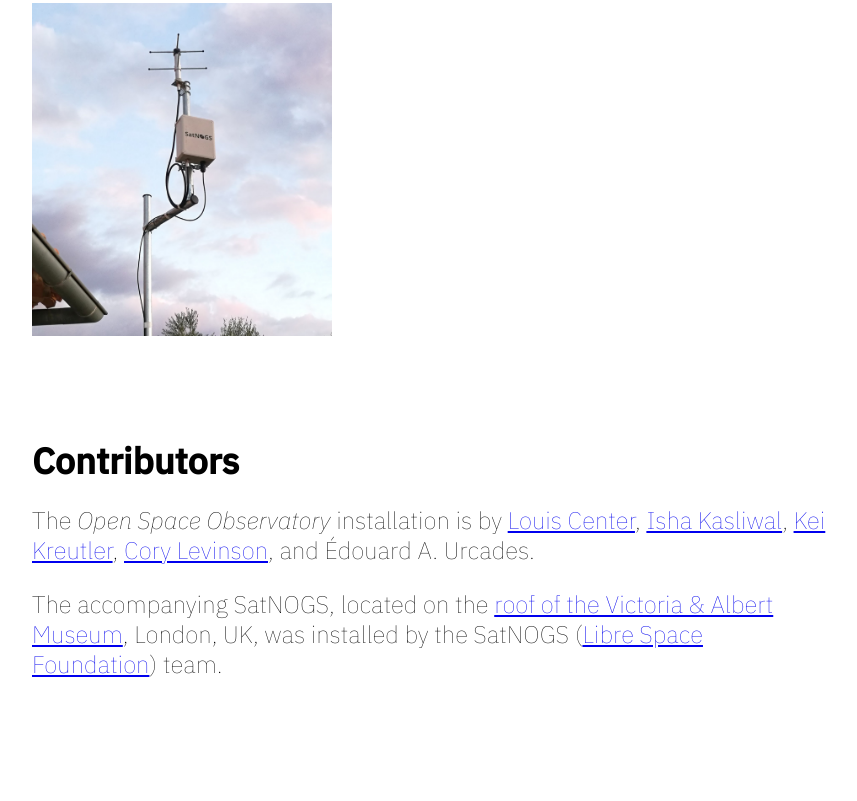
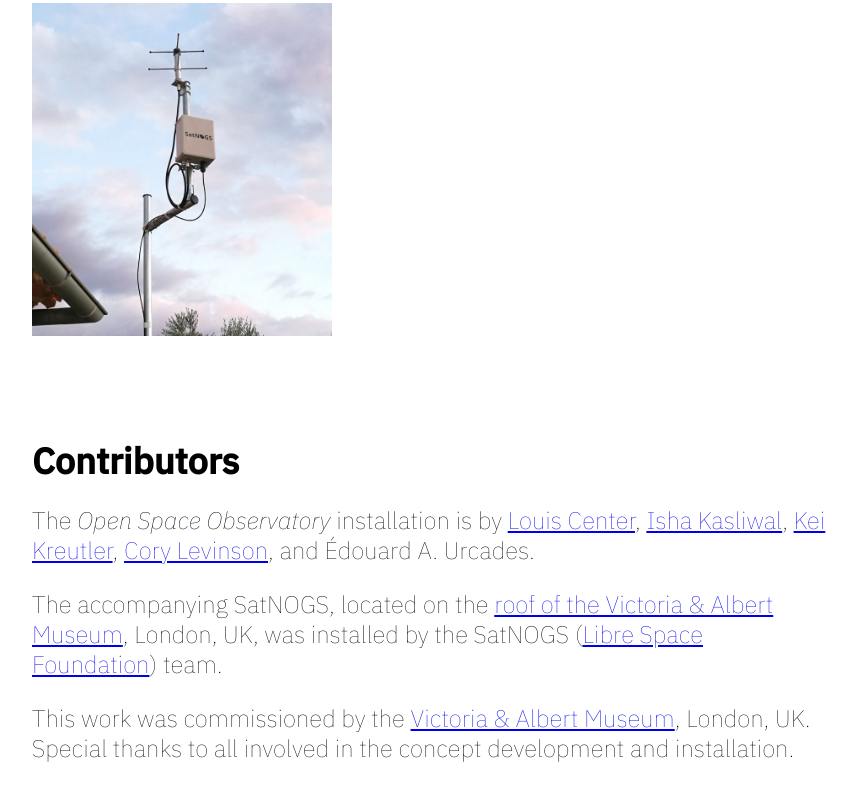
Before and after one commit to openspaceobservatory/rose, an Electron app: page index.html in a window 1300 px wide. Shown: the part 947-1748 px from the top of the page, without its empty margins (68-925 px from the left). Drawn offline with nearby package versions, Linux system fonts and the light colour scheme.

Commit message:
Updated contributors section.

```diff
--- a/index.html
+++ b/index.html
@@ -55,6 +55,9 @@
     <p>
       The accompanying SatNOGS, located on the <a href="https://network.satnogs.org/stations/86/" target="_blank">roof of the Victoria & Albert Museum</a>, London, UK, was installed by the SatNOGS (<a href="https://libre.space/" target="_blank">Libre Space Foundation</a>) team.
     </p>
+    <p>
+      This work was commissioned by the <a href="https://www.vam.ac.uk/" target="_blank">Victoria & Albert Museum</a>, London, UK. Special thanks to all involved in the concept development and installation.
+    </p>
 
   </div>
 </body>
```
